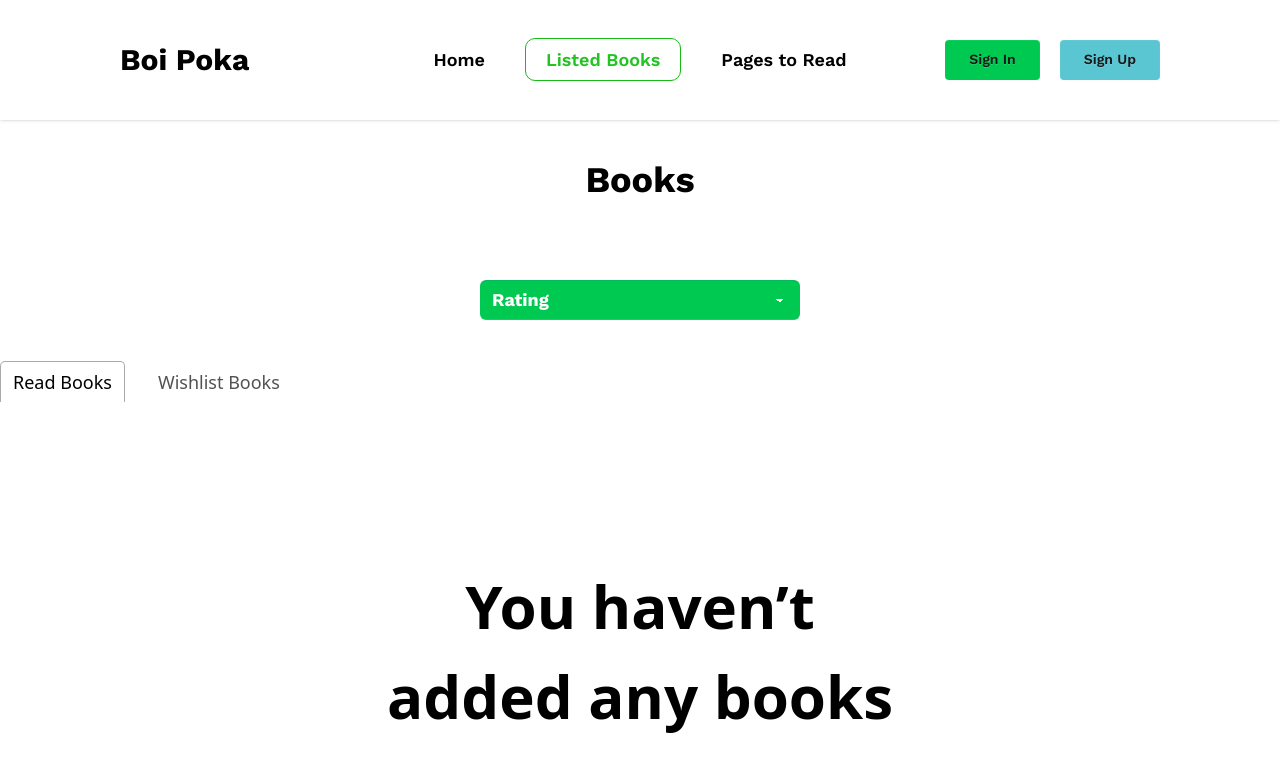
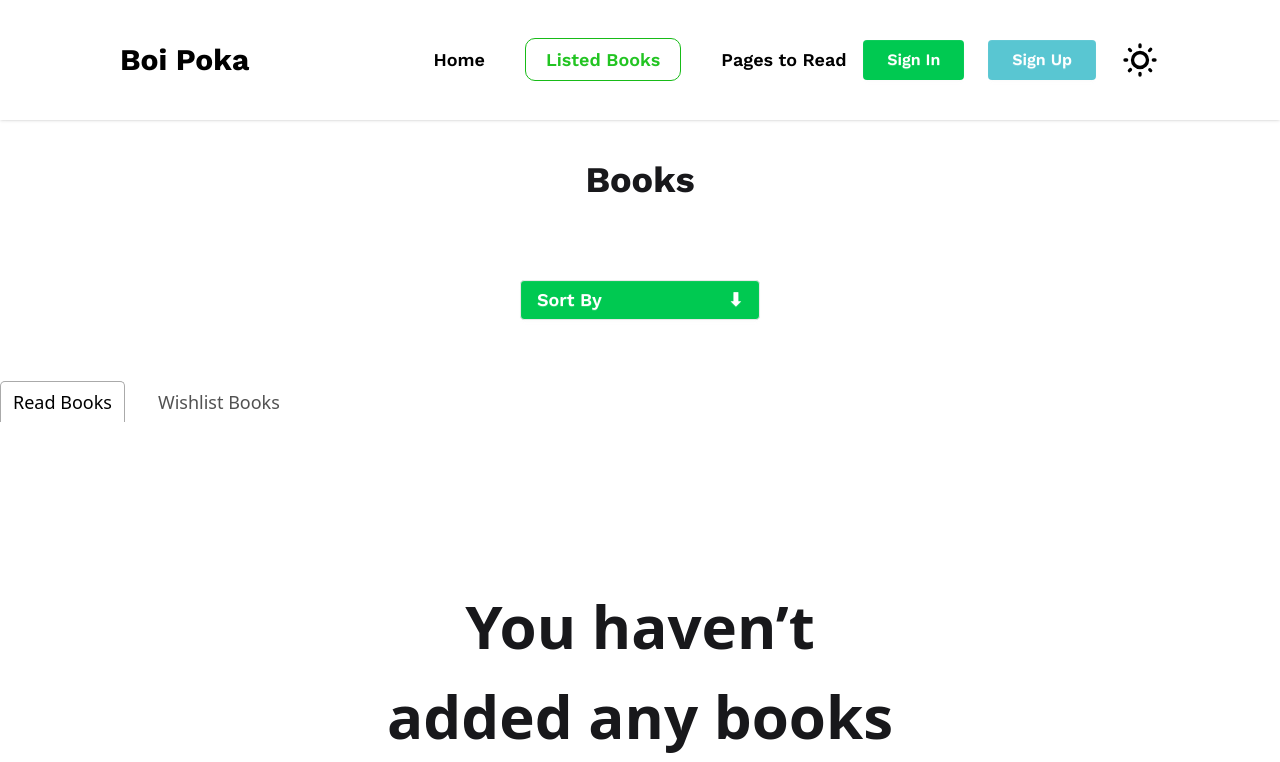
Before and after one commit to sahkil12/Boi-Poka-Book-Vibe, a React (Vite) app: page /listedBook in a window 1280 px wide. Shown: the top 762 px of the page. Built offline with nearby package versions, Linux system fonts and the light colour scheme; a web font is replaced by a local one.

Commit message:
added theme style in site and some update in and change in code

```diff
--- a/index.html
+++ b/index.html
@@ -1,12 +1,12 @@
 <!doctype html>
-<html lang="en">
+<html lang="en" >
   <head>
     <meta charset="UTF-8" />
     <link rel="icon" type="image/svg+xml" href="/src/assets/Image/books.jpg" />
     <meta name="viewport" content="width=device-width, initial-scale=1.0" />
     <title>Boi Poka </title>
   </head>
-  <body class="bg-white text-black">
+  <body >
     <div id="root"></div>
     <script type="module" src="/src/main.jsx"></script>
   </body>
--- a/package.json
+++ b/package.json
@@ -15,6 +15,7 @@
     "match-sorter": "^8.1.0",
     "react": "^19.1.1",
     "react-dom": "^19.1.1",
+    "react-helmet": "^6.1.0",
     "react-icons": "^5.5.0",
     "react-router-dom": "^7.9.0",
     "react-tabs": "^6.1.0",
--- a/src/assets/Components/BookDetail/BookDetail.jsx
+++ b/src/assets/Components/BookDetail/BookDetail.jsx
@@ -1,6 +1,7 @@
 import { useLoaderData, useParams } from "react-router-dom";
 import { addStoredReadList } from "../MyDataBase/addToDataBase";
 import { addStoredWishList } from "../MyDataBase/addWishListToDB";
+import { Helmet } from "react-helmet";
 
 const BookDetail = () => {
     const {bookId} = useParams();
@@ -23,6 +24,10 @@ const BookDetail = () => {
     return (
         // card //
        <div className="w-full my-10 py-5">
+        <Helmet>
+          <title>Book Details For {bookName}</title>
+        </Helmet>
+
   <div className="flex gap-7 p-2 flex-col lg:flex-row rounded-xl">
     {/* image */}
    <div className="flex-1 p-5 flex justify-center items-center bg-gray-100 rounded-xl">
--- a/src/assets/Components/Home/Home.jsx
+++ b/src/assets/Components/Home/Home.jsx
@@ -1,9 +1,13 @@
+import { Helmet } from "react-helmet";
 import Banner from "../Banner/Banner";
 import Books from "../Books/Books";
 
 const Home = () => {
     return (
         <div className="my-16 text-center">
+            <Helmet>
+                <title>Boi Poka | Home </title>
+            </Helmet>
 
             <Banner></Banner>
             <Books></Books>
--- a/src/assets/Components/ListedBookItems/ListedBookItem.jsx
+++ b/src/assets/Components/ListedBookItems/ListedBookItem.jsx
@@ -6,6 +6,7 @@ import { getStoredReadList } from "../MyDataBase/addToDataBase";
 import ReadBookItem from "../ReadBookItem/ReadBookItem";
 import { getStoredWishList } from "../MyDataBase/addWishListToDB";
 import WishListItems from "../WishListItems/WishListItems";
+import { Helmet } from "react-helmet";
 
 const ListedBookItem = () => {
   const [readList, setReadList] = useState([]);
@@ -33,18 +34,21 @@ const ListedBookItem = () => {
     }, []);
   return (
     <div>
+      <Helmet>
+          <title>Boi Poka | Listed Book Item</title>
+        </Helmet>
       {/* heading text part */}
       <div className="text-center work-sans">
         <h2 className="text-4xl font-bold my-10">Books</h2>
-        <select
-          defaultValue="Pick a text editor"
-          className=" my-10 select select-primary bg-green-500 text-white font-bold text-lg border-none outline-none rounded-md "
-        >
-          <option disabled={true}>Sort By</option>
-          <option>Rating</option>
-          <option>Number of pages</option>
-          <option>Publisher year</option>
-        </select>
+{/* sort by */}
+        <div className="dropdown dropdown-center  my-10 mb-15">
+  <div tabIndex={0} role="button" className="btn w-60 flex justify-between bg-green-500 text-white text-lg">Sort By<span>⬇</span></div>
+  <ul tabIndex={0} className="dropdown-content bg-green-400 menu text-white  font-medium text-lg rounded-box z-1 w-56 p-2 shadow-sm">
+    <li><a>Rating</a></li>
+    <li><a>Number of pages</a></li>
+    <li><a>Publisher year</a></li>
+  </ul>
+</div>
       </div>
       {/* tabs */}
       <Tabs>
--- a/src/assets/Components/Navbar/Navbar.jsx
+++ b/src/assets/Components/Navbar/Navbar.jsx
@@ -1,17 +1,34 @@
-import { NavLink } from "react-router-dom";
+import { useEffect, useState } from "react";
+import { Link, NavLink } from "react-router-dom";
 
 const Navbar = () => {
+  const [theme, setTheme] = useState('light');
+
+       const handleThemeChanger = e =>{
+        if(e.target.checked){
+            setTheme("dark")
+        }
+        else{
+            setTheme("light")
+        }
+       }
+       useEffect(()=>{
+        localStorage.setItem("theme", theme);
+        const localTheme = localStorage.getItem("theme")
+        document.querySelector("html").setAttribute("data-theme", localTheme)
+       },[theme])
+
   const links = (
     <>
       <nav className="nav-bar flex gap-10">
-       <li >
+        <li>
           <NavLink to={"/"}>Home</NavLink>
         </li>
         <li>
           <NavLink to={"/listedBook"}>Listed Books</NavLink>
         </li>
         <li>
-        <NavLink to={'/pageChart'}>Pages to Read</NavLink>
+          <NavLink to={"/pageChart"}>Pages to Read</NavLink>
         </li>
       </nav>
     </>
@@ -44,17 +61,45 @@ const Navbar = () => {
             {links}
           </ul>
         </div>
-        <a className="font-bold text-3xl">Boi Poka</a>
+        <Link className="font-bold text-3xl" to={"/"}>
+          Boi Poka
+        </Link>
       </div>
       <div className="navbar-center hidden lg:flex ">
-        <ul className="px-1 text-lg font-semibold lg:gap-9">
-        {links}
-        </ul>
+        <ul className="px-1 text-lg font-semibold lg:gap-9">{links}</ul>
       </div>
-      <div className="navbar-end gap-3 lg:gap-5 text-lg font-semibold">
-        <a className="btn border-none bg-green-500 px-6">Sign In </a>
-        <a className="btn border-none bg-[#59C6D2] px-6">Sign Up</a>
+      <div className="navbar-end gap-3 lg:gap-6 text-lg font-semibold">
+        <a className="btn border-none text-white text-base bg-green-500 px-6">
+          Sign In{" "}
+        </a>
+        <a className="btn border-none text-white text-base bg-[#59C6D2] px-6">
+          Sign Up
+        </a>
+
+        {/* theme controller */}
+         <label onChange={handleThemeChanger} className="swap swap-rotate">
+        {/* this hidden checkbox controls the state */}
+        <input type="checkbox" className="theme-controller" value="synthwave" />
+        {/* sun icon */}
+        <svg
+          className="swap-off h-10 w-10 fill-current"
+          xmlns="http://www.w3.org/2000/svg"
+          viewBox="0 0 24 24"
+        >
+          <path d="M5.64,17l-.71.71a1,1,0,0,0,0,1.41,1,1,0,0,0,1.41,0l.71-.71A1,1,0,0,0,5.64,17ZM5,12a1,1,0,0,0-1-1H3a1,1,0,0,0,0,2H4A1,1,0,0,0,5,12Zm7-7a1,1,0,0,0,1-1V3a1,1,0,0,0-2,0V4A1,1,0,0,0,12,5ZM5.64,7.05a1,1,0,0,0,.7.29,1,1,0,0,0,.71-.29,1,1,0,0,0,0-1.41l-.71-.71A1,1,0,0,0,4.93,6.34Zm12,.29a1,1,0,0,0,.7-.29l.71-.71a1,1,0,1,0-1.41-1.41L17,5.64a1,1,0,0,0,0,1.41A1,1,0,0,0,17.66,7.34ZM21,11H20a1,1,0,0,0,0,2h1a1,1,0,0,0,0-2Zm-9,8a1,1,0,0,0-1,1v1a1,1,0,0,0,2,0V20A1,1,0,0,0,12,19ZM18.36,17A1,1,0,0,0,17,18.36l.71.71a1,1,0,0,0,1.41,0,1,1,0,0,0,0-1.41ZM12,6.5A5.5,5.5,0,1,0,17.5,12,5.51,5.51,0,0,0,12,6.5Zm0,9A3.5,3.5,0,1,1,15.5,12,3.5,3.5,0,0,1,12,15.5Z" />
+        </svg>
+        {/* moon icon */}
+        <svg
+          className="swap-on h-10 w-10 fill-current"
+          xmlns="http://www.w3.org/2000/svg"
+          viewBox="0 0 24 24"
+        >
+          <path d="M21.64,13a1,1,0,0,0-1.05-.14,8.05,8.05,0,0,1-3.37.73A8.15,8.15,0,0,1,9.08,5.49a8.59,8.59,0,0,1,.25-2A1,1,0,0,0,8,2.36,10.14,10.14,0,1,0,22,14.05,1,1,0,0,0,21.64,13Zm-9.5,6.69A8.14,8.14,0,0,1,7.08,5.22v.27A10.15,10.15,0,0,0,17.22,15.63a9.79,9.79,0,0,0,2.1-.22A8.11,8.11,0,0,1,12.14,19.73Z" />
+        </svg>
+      </label>
       </div>
+
+
     </div>
   );
 };
--- a/src/assets/Components/PageChart/PageChart.jsx
+++ b/src/assets/Components/PageChart/PageChart.jsx
@@ -1,3 +1,4 @@
+import { Helmet } from "react-helmet";
 import { useLoaderData } from "react-router-dom";
 import { BarChart, Bar, Cell, XAxis, YAxis, CartesianGrid, Tooltip } from "recharts";
 
@@ -32,10 +33,13 @@ const PageChart = () => {
   const allData = useLoaderData([]);
   return (
     <div className="my-25">
+      <Helmet>
+        <title>Boi Poka | Page Chart</title>
+      </Helmet>
       <h2 className="text-center mb-20 mt-5 text-5xl font-bold">Page Chart</h2>
 
       <div className="flex justify-center">
-        <BarChart width={850} height={450} data={allData}>
+        <BarChart width={950} height={450} data={allData}>
           <CartesianGrid strokeDasharray="3 3" />
           <XAxis
            dataKey="bookName"
--- a/src/assets/Components/ReadBookItem/ReadBookItem.jsx
+++ b/src/assets/Components/ReadBookItem/ReadBookItem.jsx
@@ -53,7 +53,7 @@ const ReadBookItem = ({ book }) => {
         <div className="flex gap-7 items-center">
           <h3 className="rounded-full bg-blue-100 text-blue-500 font-medium py-2 text-lg px-7">Category : {category}</h3>
           <h3 className="rounded-full bg-orange-100 text-orange-500 font-medium py-2 text-lg px-7">Ratting : {rating}</h3>
-          <button className="rounded-full btn bg-green-500 border-none px-7 py-6 text-lg">View Details</button>
+          <button className="rounded-full btn text-white bg-green-500 border-none px-7 py-6 text-lg">View Details</button>
         </div>
       </div>
     </div>
--- a/src/assets/Components/WishListItems/WishListItems.jsx
+++ b/src/assets/Components/WishListItems/WishListItems.jsx
@@ -55,7 +55,7 @@ const {
         <div className="flex gap-7 items-center">
           <h3 className="rounded-full bg-blue-100 text-blue-500 font-medium py-2 text-lg px-7">Category : {category}</h3>
           <h3 className="rounded-full bg-orange-100 text-orange-500 font-medium py-2 text-lg px-7">Ratting : {rating}</h3>
-          <button className="rounded-full btn bg-green-500 border-none px-7 py-6 text-lg"><Link to={`/book/${bookId}`}>Read Book</Link></button>
+          <button className="rounded-full text-white btn bg-green-500 border-none px-7 py-6 text-lg"><Link to={`/book/${bookId}`}>Read Book</Link></button>
         </div>
       </div>
     </div>
--- a/src/index.css
+++ b/src/index.css
@@ -3,4 +3,6 @@
 @import url('https://fonts.googleapis.com/css2?family=Playfair+Display:ital,wght@0,400..900;1,400..900&display=swap');
 
 @import "tailwindcss";
-@plugin "daisyui";
+ @plugin "daisyui" {
+   themes: light --default, dark --prefersdark;
+ }
```
Also changed, not shown: 2 other files (tests, documents, lock files or other folders). Lines whose indentation alone changed are shown as unchanged.
